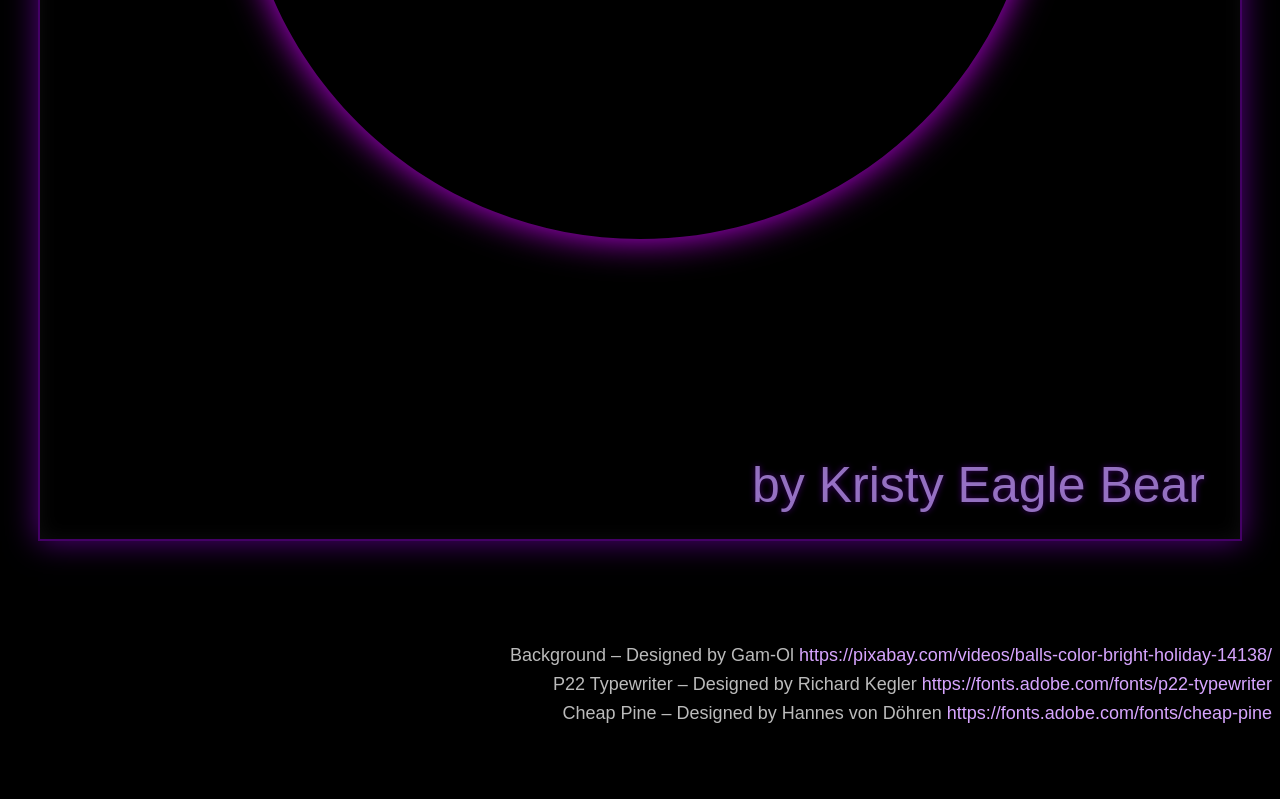
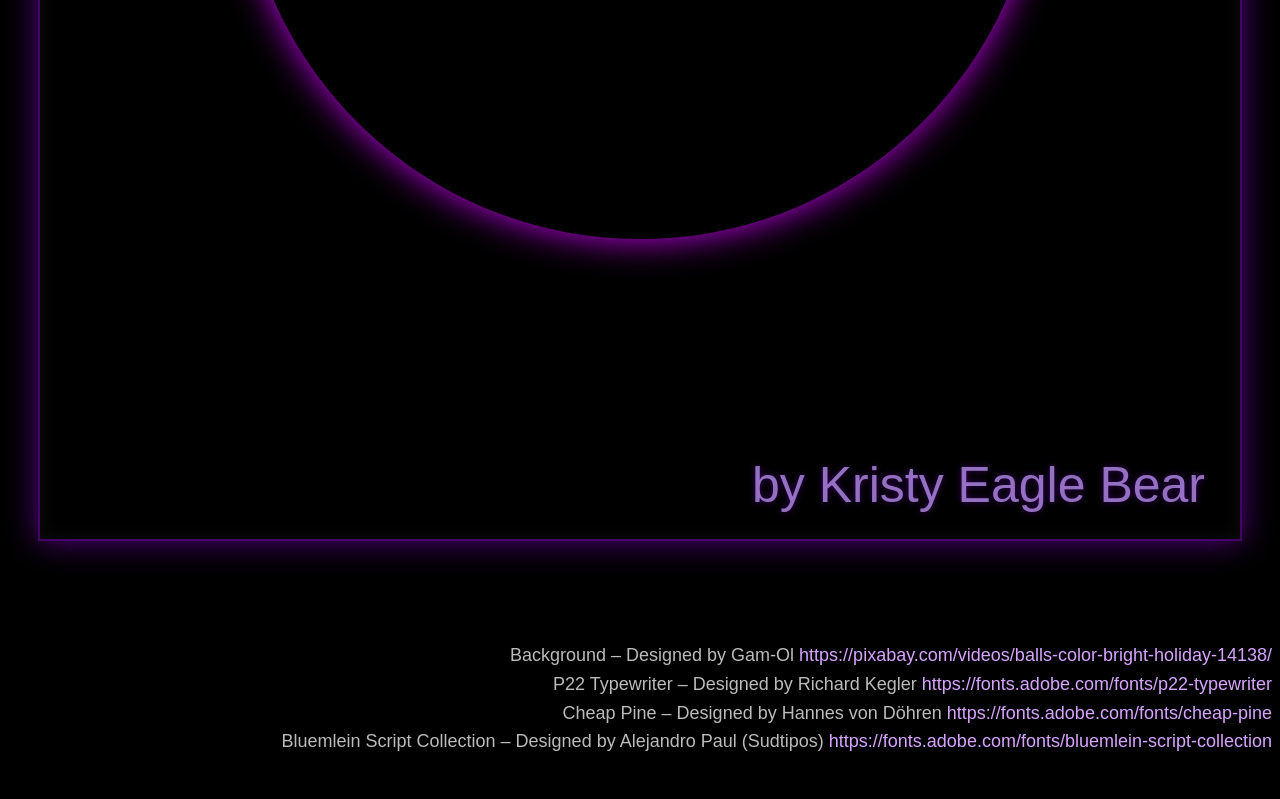
Before and after one commit to keaglebear/Final, a plain HTML site: page index.html in a window 1280 px wide. Shown: the part 821-1620 px from the top of the page. Before the commit the page ends 1596 px from the top, so only its background shows below. Drawn offline with Linux system fonts and the light colour scheme; a web font is replaced by a local one.

Commit message:
Add Bluemlein Script Collection font citation

```diff
--- a/index.html
+++ b/index.html
@@ -51,6 +51,12 @@
         <a href="https://fonts.adobe.com/fonts/cheap-pine" target="_blank">
             https://fonts.adobe.com/fonts/cheap-pine
         </a>
+        <br>
+        Bluemlein Script Collection – Designed by Alejandro Paul (Sudtipos)
+        <a href="https://fonts.adobe.com/fonts/bluemlein-script-collection" target="_blank">
+            https://fonts.adobe.com/fonts/bluemlein-script-collection
+        </a>
+
     </footer>
 
     <script src="js/script.js"></script>
```
